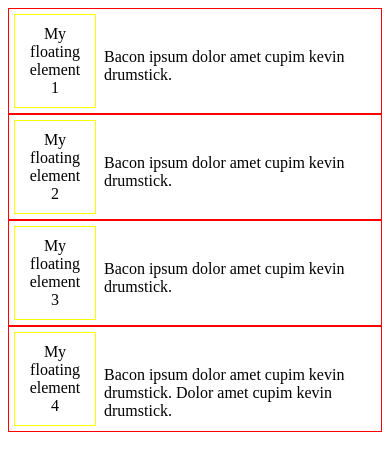
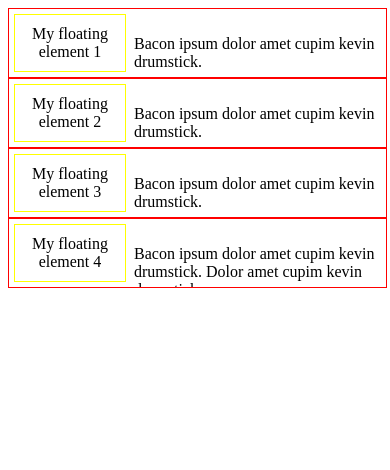
Before and after one commit to mehrdust/css_test, a plain HTML site: page index.html in a window 390 px wide. Drawn offline with Linux system fonts and the light colour scheme.

Commit message:
This commit covers Task E:
this task will maitain the same layout as previous ones. The increase of bubble width by 30 pixels would require to add up 30px to paragraph left

```diff
--- a/style.css
+++ b/style.css
@@ -35,3 +35,17 @@
 		float: left;
 	}
 }
+
+@media screen and (max-width: 599px) {
+	.container {
+		width: 98%;
+	}
+
+	.bubble {
+		width: 90px;
+	}
+
+	.container p {
+		left: 125px;
+	}
+}
```
Also changed, not shown: 1 other file.
